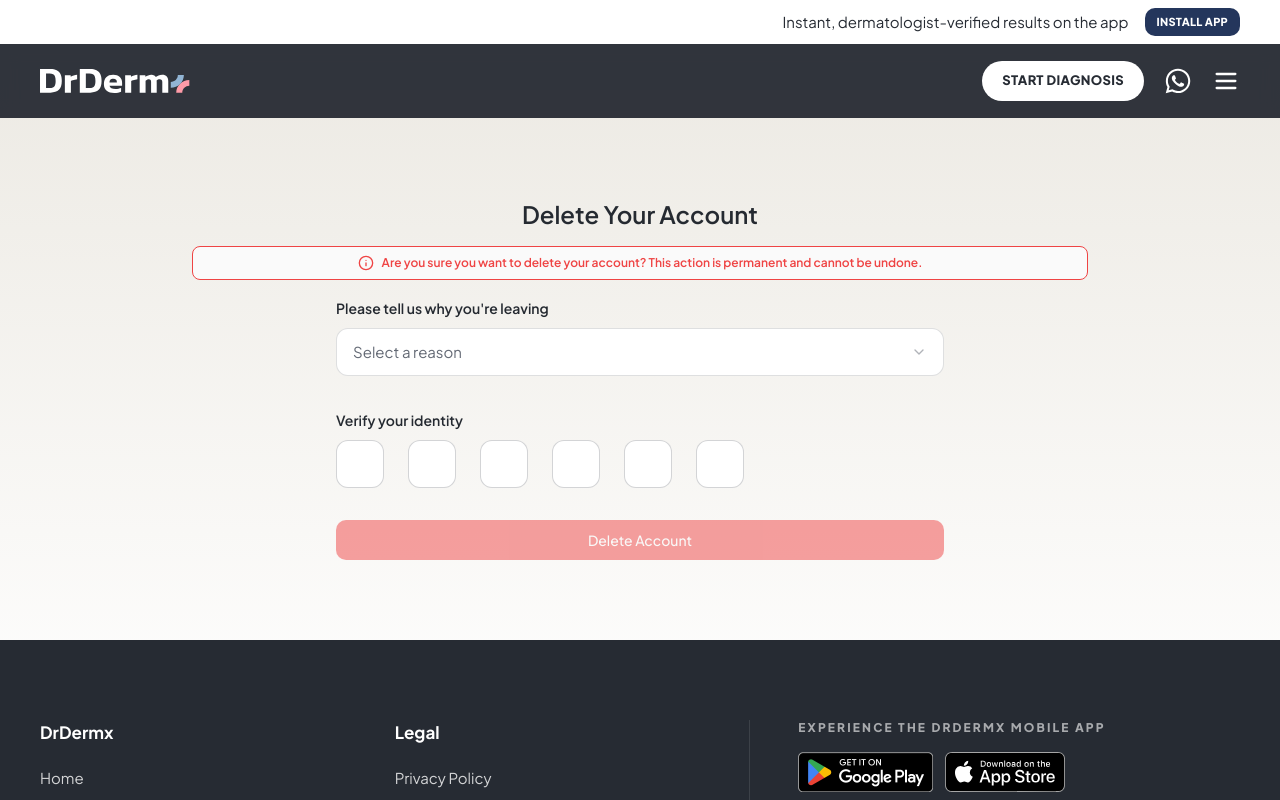
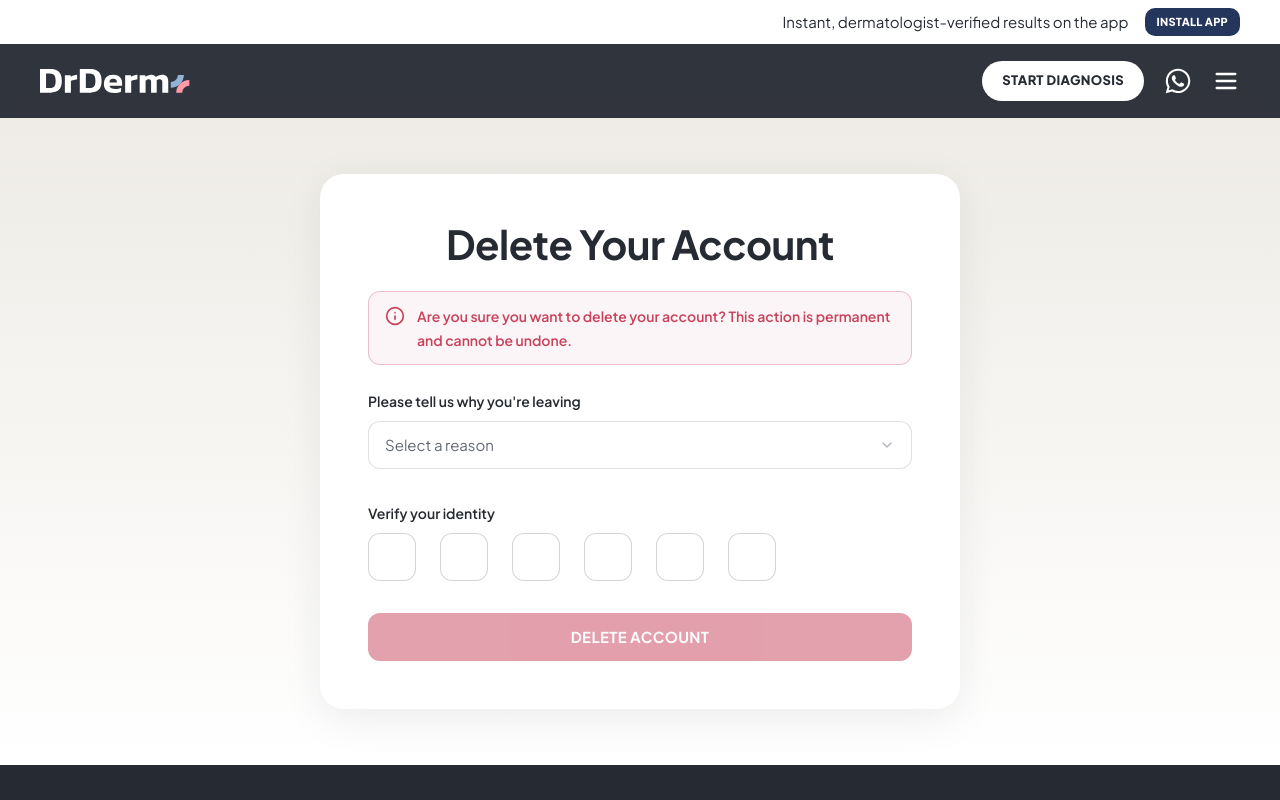
Before and after one commit to Code-X-Rahul/drdermex-web, a Next.js app: page /delete-account in a window 1280 px wide. Shown: the top 800 px of the page. Built offline with nearby package versions, Linux system fonts and the light colour scheme.

Commit message:
feat(delete-account): restyle delete account page with page card

```diff
--- a/src/app/delete-account/delete-account.tsx
+++ b/src/app/delete-account/delete-account.tsx
@@ -66,7 +66,7 @@ function DeleteAccountForm() {
   };
 
   return (
-    <div className='md:w-3/4 px-8 space-y-8 mx-auto'>
+    <div className='space-y-8'>
       {/* Reason of Leaving */}
       <form className='space-y-8'>
         <div className='space-y-2'>
@@ -133,7 +133,7 @@ function DeleteAccountForm() {
       <div className='flex justify-center gap-4'>
         <Button
           onClick={handleSubmit}
-          className='basis-full'
+          className='h-12 basis-full rounded-xl bg-rose text-[15px] font-bold uppercase tracking-wide hover:bg-rose/90'
           variant='destructive'
           disabled={!formData.reason || formData.otp.length < 6}
         >
--- a/src/app/delete-account/page.tsx
+++ b/src/app/delete-account/page.tsx
@@ -1,4 +1,4 @@
-import MainWrapper from "@/components/wrappers/MainWrapper";
+import PageCard from "@/components/wrappers/PageCard";
 import { InfoIcon } from "lucide-react";
 import DeleteAccount from "./delete-account";
 import type { Metadata } from "next";
@@ -10,25 +10,22 @@ export const metadata: Metadata = {
 
 export default function Home() {
   return (
-    <>
-      <MainWrapper className='shadow-md text-secondary'>
-        <div className='px-4 md:px-8 py-4 md:py-20 md:w-3/4 mx-auto'>
+    <PageCard className='max-w-[640px] text-secondary'>
       {/* Heading */}
-          <h1 className='text-secondary text-2xl font-semibold text-center'>Delete Your Account</h1>
+      <h1 className='text-center text-[32px] font-bold leading-[1.12] tracking-[-0.5px] text-ink sm:text-[40px]'>
+        Delete Your Account
+      </h1>
 
       {/* Alert  */}
-
-          <div className='flex items-center rounded-sm justify-center gap-2 px-8 py-2 my-4 mx-4 md:mx-0 bg-destructive-foreground border-destructive border-[1px]'>
-            <InfoIcon className='size-4 text-destructive' />
-            <p className='text-destructive font-semibold text-xs'>
+      <div className='my-6 flex items-start gap-3 rounded-xl border border-rose/30 bg-rose/5 px-4 py-3'>
+        <InfoIcon className='mt-0.5 size-5 shrink-0 text-rose' />
+        <p className='text-sm font-semibold leading-6 text-rose'>
           Are you sure you want to delete your account? This action is permanent and cannot be
           undone.
         </p>
       </div>
 
       <DeleteAccount />
-        </div>
-      </MainWrapper>
-    </>
+    </PageCard>
   );
 }
```
Lines whose indentation alone changed are shown as unchanged.
